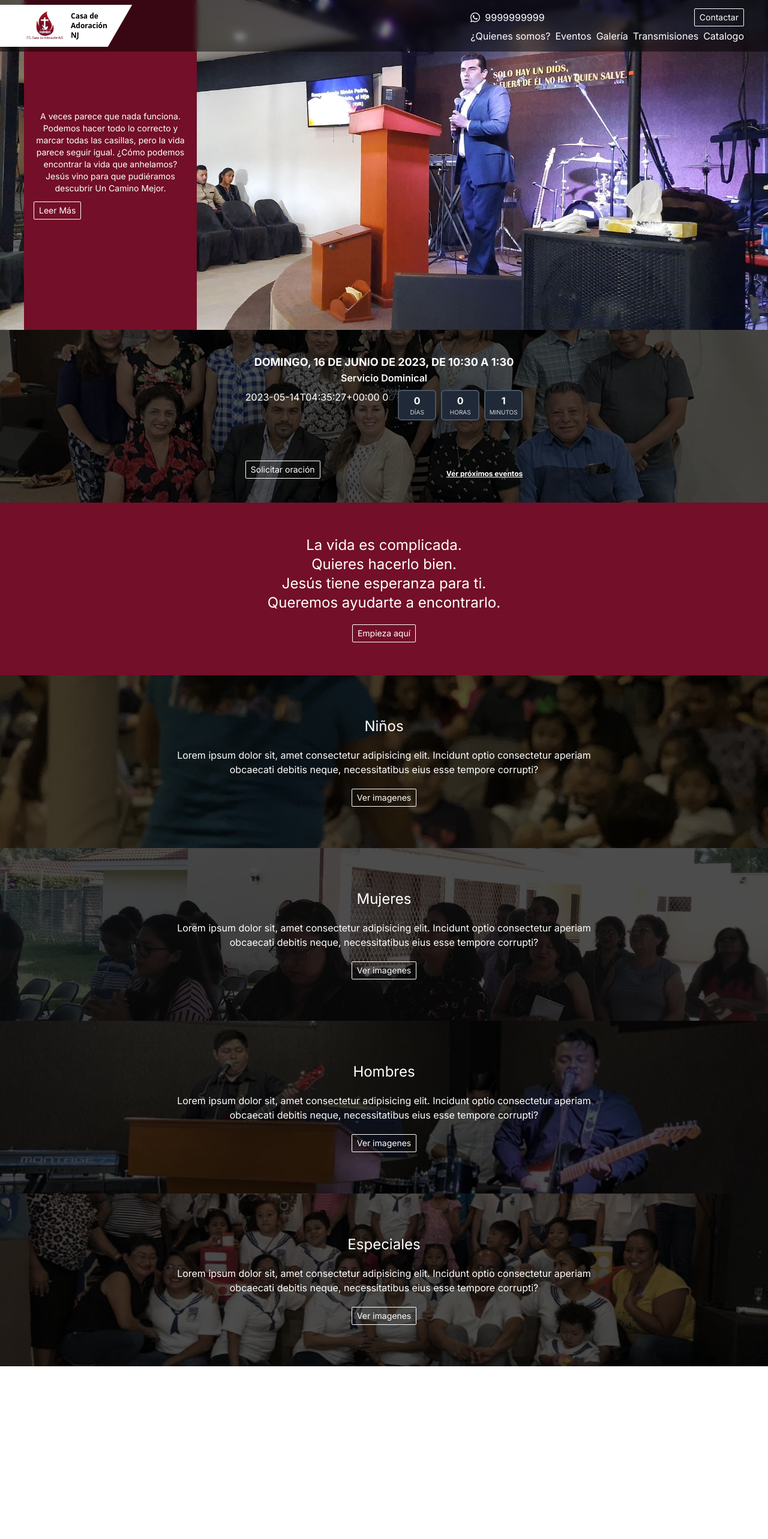
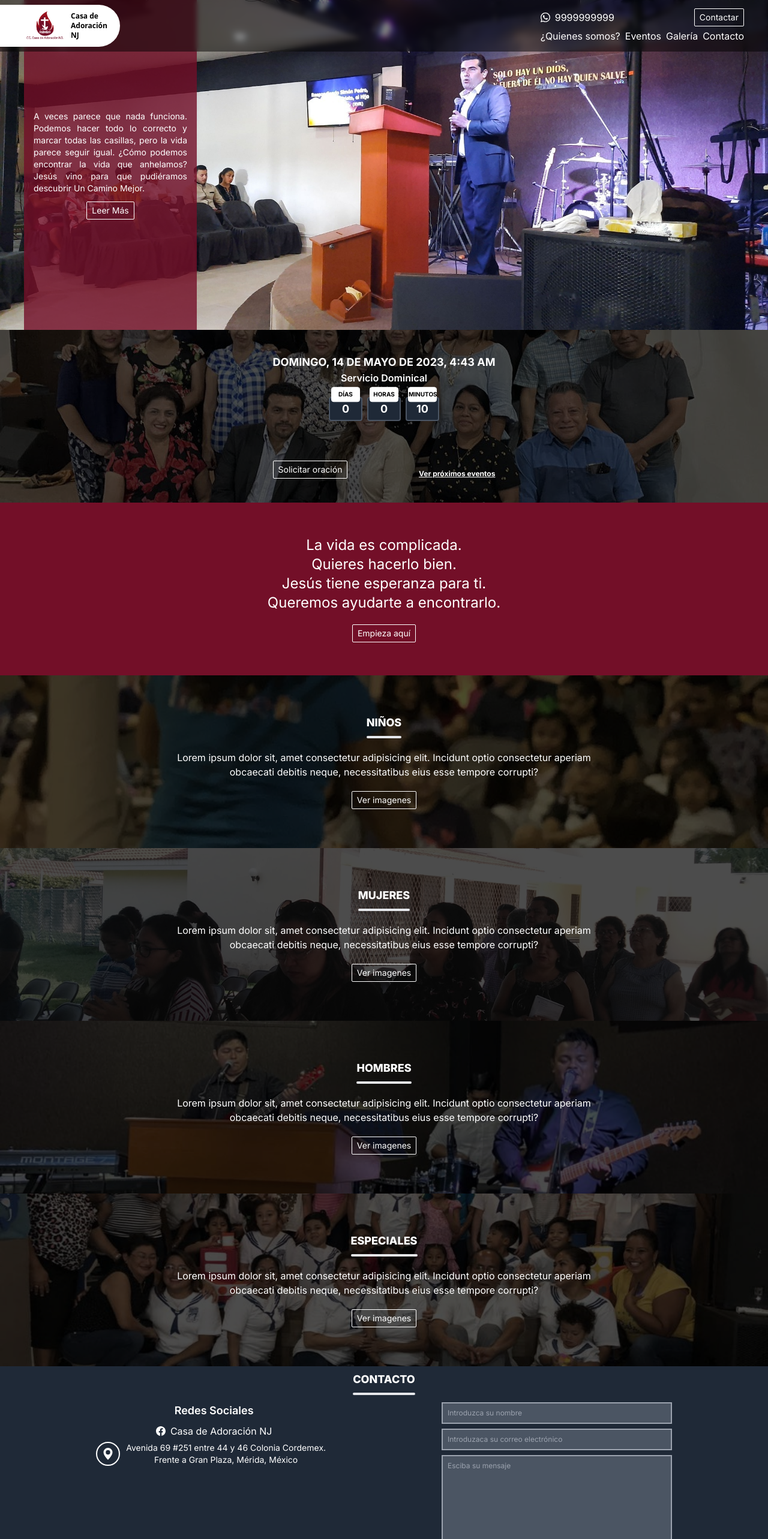
Before and after one commit to JesusMD0302/Casa_de_adoracion_nj, a Next.js app: page / in a window 1280 px wide. Shown: the top 2566 px of the page at 60% size. Before the commit the page ends 2278 px from the top, so only its background shows below. Built offline with nearby package versions, Linux system fonts and the light colour scheme; grey boxes are pictures that could not be loaded.

Commit message:
Prev mobile version

```diff
--- a/package.json
+++ b/package.json
@@ -19,6 +19,7 @@
     "next": "13.4.1",
     "postcss": "8.4.23",
     "react": "18.2.0",
+    "react-animations": "^1.0.0",
     "react-countdown": "^2.3.5",
     "react-dom": "18.2.0",
     "react-icons": "^4.8.0",
--- a/src/app/layout.tsx
+++ b/src/app/layout.tsx
@@ -15,7 +15,7 @@ export default function RootLayout({
 }) {
   return (
     <html lang="en">
-      <body className={inter.className}>{children}</body>
+      <body className={`${inter.className} scroll-smooth`}>{children}</body>
     </html>
   )
 }
--- a/src/app/page.tsx
+++ b/src/app/page.tsx
@@ -3,91 +3,50 @@
 import Header from "@/components/Header";
 import Image from "next/image";
 import moment, { Moment } from "moment";
-import { useEffect, useState } from "react";
-import TimeContainer from "@/components/TimeContainer";
+import "moment/locale/es";
+import { useState, useEffect } from "react";
 import Button from "@/components/Button";
 import GalerySection from "@/components/GalerySection";
 import Navbar from "@/components/Navbar";
 import Countdown from "react-countdown";
+import CountdownTimer from "@/components/CountdownTimer";
+import {
+  BsFacebook,
+  BsFillGearFill,
+  BsFillGeoAltFill,
+  BsFillGeoFill,
+  BsPinAngle,
+} from "react-icons/bs";
+import Title from "@/components/Title";
 
-interface TimeLeft {
-  days: number;
-  hours: number;
-  minutes: number;
-  completed: boolean;
-}
-
-// const calcTimeDiference = (futureDay: moment.MomentInput): TimeLeft => {
-//   let day = moment(futureDay);
-//   let diff = day.diff(moment(), "minutes");
-
-//   if (diff <= 0) {
-//     return { days: 0, hours: 0, minutes: 0 };
-//   }
-
-//   let minutes = diff % 60;
-//   diff = Math.floor(diff / 60);
-//   let hours = diff % 24;
-//   diff = Math.floor(diff / 24);
-//   let days = diff;
-
-//   return { days, hours, minutes };
-// };
-const renderer = ({
-  total,
-  days,
-  hours,
-  minutes,
-  seconds,
-  milliseconds,
-  completed,
-}) => {
-  if (completed) {
-    // Render a completed state
-    return <p>Hola mundito</p>;
-  } else {
-    // Render a countdown
-    return (
-      <>
-        <TimeContainer time={days} title="Días" />
-        <TimeContainer time={hours} title="Horas" />
-        <TimeContainer time={minutes} title="Minutos" />
-      </>
-    );
-  }
-};
+moment.locale("es");
 
 export default function Home() {
-  const [day, setDay] = useState<Moment>(moment().add(2, "minutes"));
+  const [day, setDay] = useState<Moment>(
+    moment().add(10, "minutes").seconds(0)
+  );
+  const [formatedDate, setFormatedDay] = useState<string>("");
 
-  // const [timeLeft, setTimeLeft] = useState<TimeLeft>(calcTimeDiference(day));
-
-  // useEffect(() => {
-  //   setInterval(() => {
-  //     setTimeLeft(calcTimeDiference(day));
-  //   }, 1000 * 60);
-  // }, []);
+  useEffect(() => {
+    setFormatedDay(
+      day.format("dddd, D [de] MMMM [de] YYYY, h:mm a").toUpperCase()
+    );
+  }, []);
 
   return (
     <>
       <Navbar />
       <Header />
-      <main className="">
-        <section className="relative h-72 flex bg-transparent flex-col justify-center items-center text-white">
+      <main className="scroll-smooth">
+        <section
+          id="events"
+          className="relative h-72 flex bg-transparent flex-col justify-center items-center text-white"
+        >
           <div className="max-w-container w-auto h-full py-10 relative z-10 flex flex-col justify-between">
             <div className="flex flex-col items-center">
-              <p className="text-lg font-bold">
-                DOMINGO, 16 DE JUNIO DE 2023, DE 10:30 A 1:30
-              </p>
+              <p className="text-lg font-bold">{formatedDate}</p>
               <p className="font-semibold">Servicio Dominical</p>
-              <div className="flex gap-2 mt-2">
-                {/*  */}
-                <p>
-                  {day.format()} {day.milliseconds()}
-                </p>{" "}
-                <br />
-                <Countdown date={day.toDate()} renderer={renderer} />
-              </div>
+              <Countdown date={day.toDate()} renderer={CountdownTimer} />
             </div>
             <div className="w-full flex justify-between items-end">
               <Button text={"Solicitar oración"} />
@@ -114,11 +73,84 @@ export default function Home() {
             <Button text={"Empieza aquí"} />
           </div>
         </section>
-        <GalerySection title="Niños" urlImage="/ninios-banner.jpg" />
-        <GalerySection title="Mujeres" urlImage="/mujeres-banner-2.jpg" />
-        <GalerySection title="Hombres" urlImage="/hombres-banner.jpg" />
-        <GalerySection title="Especiales" urlImage="/Especiales-banner.jpg" />
+        <div id="galery">
+          <GalerySection title="Niños" urlImage="/ninios-banner.jpg" />
+          <GalerySection title="Mujeres" urlImage="/mujeres-banner-2.jpg" />
+          <GalerySection title="Hombres" urlImage="/hombres-banner.jpg" />
+          <GalerySection title="Especiales" urlImage="/Especiales-banner.jpg" />
+        </div>
       </main>
+      <footer id="contact" className="bg-gray-800 text-white">
+        <div className="max-w-container m-auto py-2 flex flex-col items-center">
+          <Title title="Contacto" />
+          <div className="w-4/5 pt-3 flex justify-between">
+            <div className="flex flex-col justify-between items-center text-center">
+              <div>
+                <h4 className="text-lg font-semibold">Redes Sociales</h4>
+                <div className="flex gap-2 items-center mt-2 text-md">
+                  <BsFacebook />
+                  <a
+                    href="https://www.facebook.com/CCCasaDeAdoracionNJ"
+                    target="_blank"
+                    rel="noopener noreferrer"
+                  >
+                    Casa de Adoración NJ
+                  </a>
+                </div>
+              </div>
+              <section className="">
+                <div className="flex justify-between items-center">
+                  <div className="w-10 h-10 border-2 border-white rounded-full grid place-content-center">
+                    <BsFillGeoAltFill size={20} />
+                  </div>
+
+                  <p className="text-sm text-center w-[40ch]">
+                    Avenida 69 #251 entre 44 y 46 Colonia Cordemex. Frente a
+                    Gran Plaza, Mérida, México
+                  </p>
+                </div>
+                <iframe
+                  src="https://www.google.com/maps/embed?pb=!1m18!1m12!1m3!1d465.49934619289843!2d-89.62460755423984!3d21.03289528480732!2m3!1f0!2f0!3f0!3m2!1i1024!2i768!4f13.1!3m3!1m2!1s0x8f56769d4ff8bdbf%3A0xb81b05c4ce563d15!2sMision%20Nueva%20Jerusalen!5e0!3m2!1ses-419!2smx!4v1683919765841!5m2!1ses-419!2smx"
+                  style={{ border: 0 }}
+                  loading="lazy"
+                  className="w-full rounded-md mt-3"
+                ></iframe>
+              </section>
+            </div>
+            <form
+              action="#"
+              method="post"
+              className="w-2/5 flex flex-col gap-2"
+            >
+              <input
+                autoComplete="off"
+                className="w-full outline-none border-2 border-gray-400 bg-gray-600 text-xs py-2 px-2"
+                type="email"
+                name="name"
+                id=""
+                placeholder="Introduzca su nombre"
+              />
+              <input
+                autoComplete="off"
+                className="w-full outline-none border-2 border-gray-400 bg-gray-600 text-xs py-2 px-2"
+                type="text"
+                name="email"
+                id=""
+                placeholder="Introduzaca su correo electrónico"
+              />
+              <textarea
+                autoComplete="off"
+                className="w-full outline-none border-2 border-gray-400 bg-gray-600 text-xs  py-2 px-2"
+                name="message"
+                id=""
+                cols={30}
+                rows={10}
+                placeholder="Esciba su mensaje"
+              ></textarea>
+            </form>
+          </div>
+        </div>
+      </footer>
     </>
   );
 }
--- /dev/null
+++ b/src/app/quienes-somos/page.tsx
@@ -0,0 +1,33 @@
+"use client";
+
+import Button from "@/components/Button";
+import Navbar from "@/components/Navbar";
+import Image from "next/image";
+
+function QuienesSomos() {
+  return (
+    <>
+      <Navbar />
+
+      <header>
+        <Image
+          src={"/quienes-somos.jpg"}
+          alt="Quienes somos"
+          fill
+          className="relative object-contain"
+        />
+        <Image
+          src={"/quienes-somos.jpg"}
+          alt="Quienes somos"
+          fill
+          className="relative object-contain"
+        />
+      </header>
+      <main>
+        <p>Hola mundito</p>
+      </main>
+    </>
+  );
+}
+
+export default QuienesSomos;
--- /dev/null
+++ b/src/components/CountdownTimer.tsx
@@ -0,0 +1,50 @@
+import TimeContainer from "./TimeContainer";
+
+interface TimeLeft {
+  total: number;
+  days: number;
+  hours: number;
+  minutes: number;
+  seconds: number;
+  milliseconds: number;
+  completed: boolean;
+}
+
+function CountdownTimer({
+  days,
+  hours,
+  minutes,
+  seconds,
+  completed,
+  ...props
+}: TimeLeft) {
+  if (seconds > 0 ) {
+    minutes++;
+  }
+
+  if (completed) {
+    // Render a completed state
+    return (
+      <>
+        <div className="flex gap-2 mt-5">
+          <TimeContainer time={0} alternate={true} title="Días" />
+          <TimeContainer time={0} alternate={true} title="Horas" />
+          <TimeContainer time={0} alternate={true} title="Minutos" />
+        </div>
+      </>
+    );
+  } else {
+    // Render a countdown
+    return (
+      <>
+        <div className="flex gap-2 mt-5">
+          <TimeContainer time={days} alternate={true} title="Días" />
+          <TimeContainer time={hours} alternate={true} title="Horas" />
+          <TimeContainer time={minutes} alternate={true} title="Minutos" />
+        </div>
+      </>
+    );
+  }
+}
+
+export default CountdownTimer;
--- a/src/components/GalerySection.tsx
+++ b/src/components/GalerySection.tsx
@@ -1,11 +1,12 @@
 import Image from "next/image";
 import Button from "./Button";
+import Title from "./Title";
 
 function GalerySection(props: { title: string; urlImage: string }) {
   return (
     <section className="relative h-72 bg-black flex flex-col justify-center items-center text-white">
       <div className="max-w-container m-auto flex flex-col items-center gap-5 relative z-10">
-        <p className="text-center text-2xl">{props.title}</p>
+        <Title title={props.title} />
         <p className="max-w-[75ch] text-center">
           Lorem ipsum dolor sit, amet consectetur adipisicing elit. Incidunt
           optio consectetur aperiam obcaecati debitis neque, necessitatibus eius
--- a/src/components/Header.tsx
+++ b/src/components/Header.tsx
@@ -5,14 +5,14 @@ function Header() {
   return (
     <header className="relative top-0 left-0 w-full h-[550px] text-white">
       <div className="max-w-container h-full m-auto">
-        <div className="relative z-10 w-72 h-full bg-logo flex flex-col gap-3 justify-center items-center px-4">
-          <p className="text-sm text-center">
+        <div className="relative z-10 w-72 h-full bg-logo/80 flex flex-col gap-3 justify-center items-center px-4">
+          <p className="text-sm text-justify">
             A veces parece que nada funciona. Podemos hacer todo lo correcto y
             marcar todas las casillas, pero la vida parece seguir igual. ¿Cómo
             podemos encontrar la vida que anhelamos? Jesús vino para que
             pudiéramos descubrir Un Camino Mejor.
           </p>
-          <Button text={"Leer Más"} className={"self-start"} />
+          <Button text={"Leer Más"} />
         </div>
       </div>
       <Image
--- a/src/components/Navbar.tsx
+++ b/src/components/Navbar.tsx
@@ -3,11 +3,25 @@ import { BsWhatsapp } from "react-icons/bs";
 import ContactCard from "./ContactCard";
 import Button from "./Button";
 import { useState, useEffect } from "react";
+import Link from "next/link";
 
 function Navbar() {
   const logoWidth: number = 70;
 
   const [scrollTop, setScrollTop] = useState(0);
+
+  const handleScroll = (e: React.MouseEvent<HTMLAnchorElement, MouseEvent>) => {
+    // first prevent the default behavior
+    e.preventDefault();
+    // get the href and remove everything before the hash (#)
+    const href = e.currentTarget.href;
+    const targetId = href.replace(/.*\#/, "");
+    // get the element by id and use scrollIntoView
+    const elem = document.getElementById(targetId);
+    elem?.scrollIntoView({
+      behavior: "smooth",
+    });
+  };
 
   useEffect(() => {
     const handleScroll = (event: any) => {
@@ -21,15 +35,14 @@ function Navbar() {
     };
   }, []);
 
-  const contactMenuStyle = `transition-all ease-linear duration-500 flex justify-between ${
-    scrollTop > 0 ? "hidden" : "block "
-  }`;
   return (
     <nav className="w-full fixed z-50 top-0 left-0 bg-black/50 backdrop-blur-sm text-white py-2">
       <div className="max-w-container flex justify-between items-center m-auto">
-        <div>
-          <div className="bg-white w-60 h-[70px] absolute -left-10 -z-10 -skew-x-[30deg]"></div>
-          <button className="flex items-center gap-2 text-black text-xs font-sans font-bold text-left">
+        <div className="bg-white w-60 h-[70px] absolute -left-10 -z-10 rounded-full"></div>
+        <Link
+          href={"/"}
+          className="flex items-center gap-2 text-black text-xs font-sans font-bold text-left"
+        >
           <Image
             src={"/logo.png"}
             alt="logo Casa de adoración NJ"
@@ -37,19 +50,38 @@ function Navbar() {
             height={logoWidth}
           />
           Casa de <br /> Adoración <br /> NJ
-          </button>
-        </div>
-        <div className="flex flex-col gap-1 transition-all">
-          <div className={contactMenuStyle}>
+        </Link>
+        <div className={`flex flex-col gap-1 group ${scrollTop > 0 && "isOneLine"}`}>
+          <div
+            className="overflow-hidden transition-all duration-75 ease-in-out flex justify-between group-[.isOneLine]:invisible group-[.isOneLine]:-mt-16"
+          >
             <ContactCard icon={<BsWhatsapp />} contactInfo={"9999999999"} />
             <Button text={"Contactar"} />
           </div>
-          <ul className="flex gap-2">
-            <li>¿Quienes somos?</li>
-            <li>Eventos</li>
-            <li>Galería</li>
-            <li>Transmisiones</li>
-            <li>Catalogo</li>
+          <ul className="flex gap-2 pt-0 group-[.isOneLine]:pt-8">
+            <li>
+              <Link href={"/"}>¿Quienes somos?</Link>
+            </li>
+            <li>
+              <Link href={"/#events"} scroll={false} onClick={handleScroll}>
+                Eventos
+              </Link>
+            </li>
+            <li>
+              <Link href={"/#galery"} scroll={false} onClick={handleScroll}>
+                Galería
+              </Link>
+            </li>
+            {/* <li>
+              <Link href={"/#transmitions"} scroll={false} onClick={handleScroll}>
+                Transmisiones
+              </Link>
+            </li> */}
+            <li>
+              <Link href={"/#contact"} scroll={false} onClick={handleScroll}>
+                Contacto
+              </Link>
+            </li>
           </ul>
         </div>
       </div>
--- a/src/components/TimeContainer.tsx
+++ b/src/components/TimeContainer.tsx
@@ -1,4 +1,17 @@
-function TimeContainer(props: { time: number; title: string }) {
+function TimeContainer(props: {
+  time: number;
+  title: string;
+  alternate: boolean;
+}) {
+  if (props.alternate) {
+    return (
+      <div className="relative flex flex-col justify-center items-center w-14 py-1 rounded bg-gray-800 border-2 border-gray-600">
+        <p className="absolute top-0 -translate-y-3/4 w-12 py-1 border border-white rounded text-[10px] font-bold text-center text-black bg-white">{props.title.toUpperCase()}</p>
+        <p className="font-bold text-lg text-center text-white">{props.time}</p>
+      </div>
+    );
+  }
+
   return (
     <div className="flex flex-col justify-center items-center w-16 py-1 bg-gray-800 border-2 border-gray-600 rounded-md">
       <p className="font-bold">{props.time}</p>
--- /dev/null
+++ b/src/components/Title.tsx
@@ -0,0 +1,9 @@
+function Title({ title }: { title: string }) {
+  return (
+    <h3 className="text-lg uppercase font-extrabold">
+      {title} <div className="border-2 mt-2 rounded "></div>
+    </h3>
+  );
+}
+
+export default Title;
```
Also changed, not shown: public/quienes-somos.jpg (added), 1 other file (tests, documents, lock files or other folders). Lines whose indentation alone changed are shown as unchanged.
